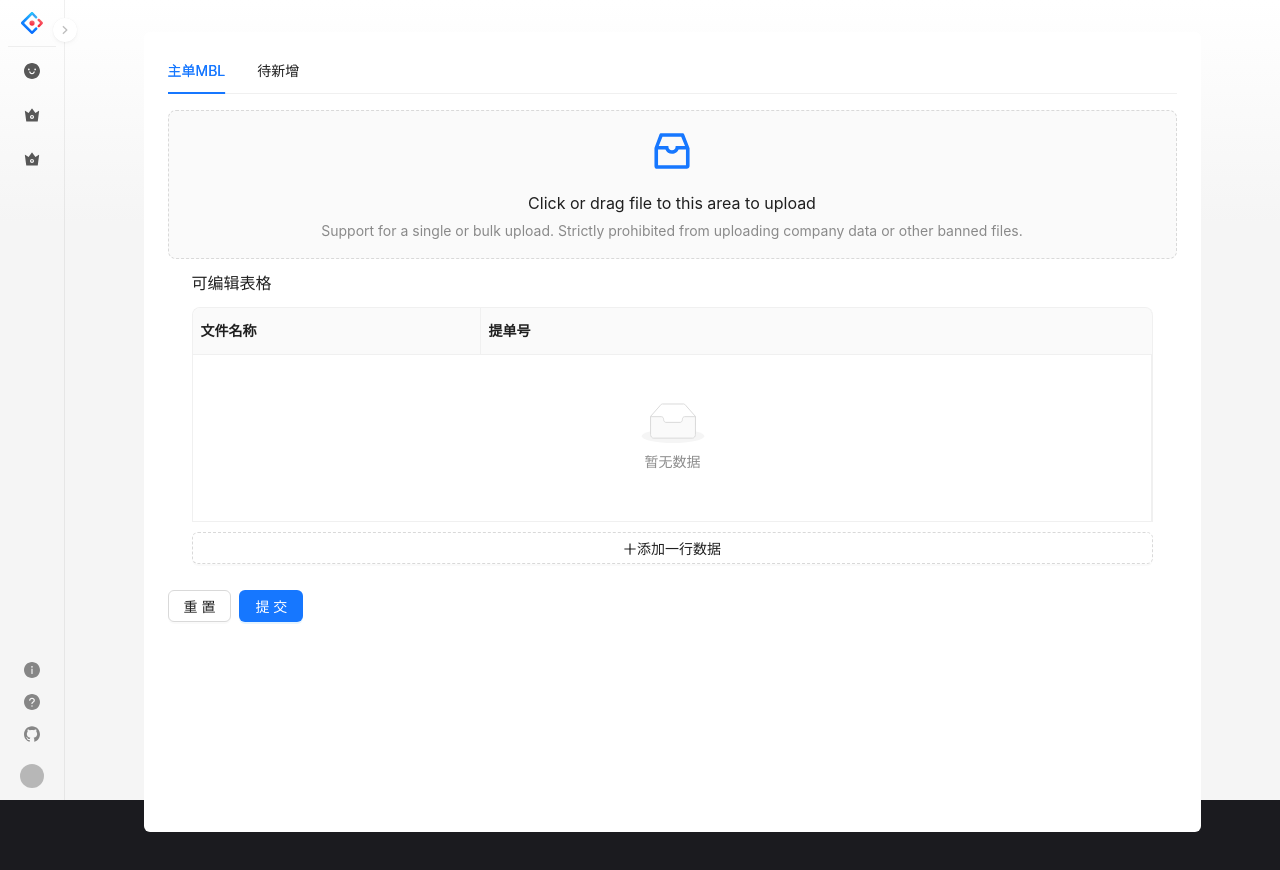
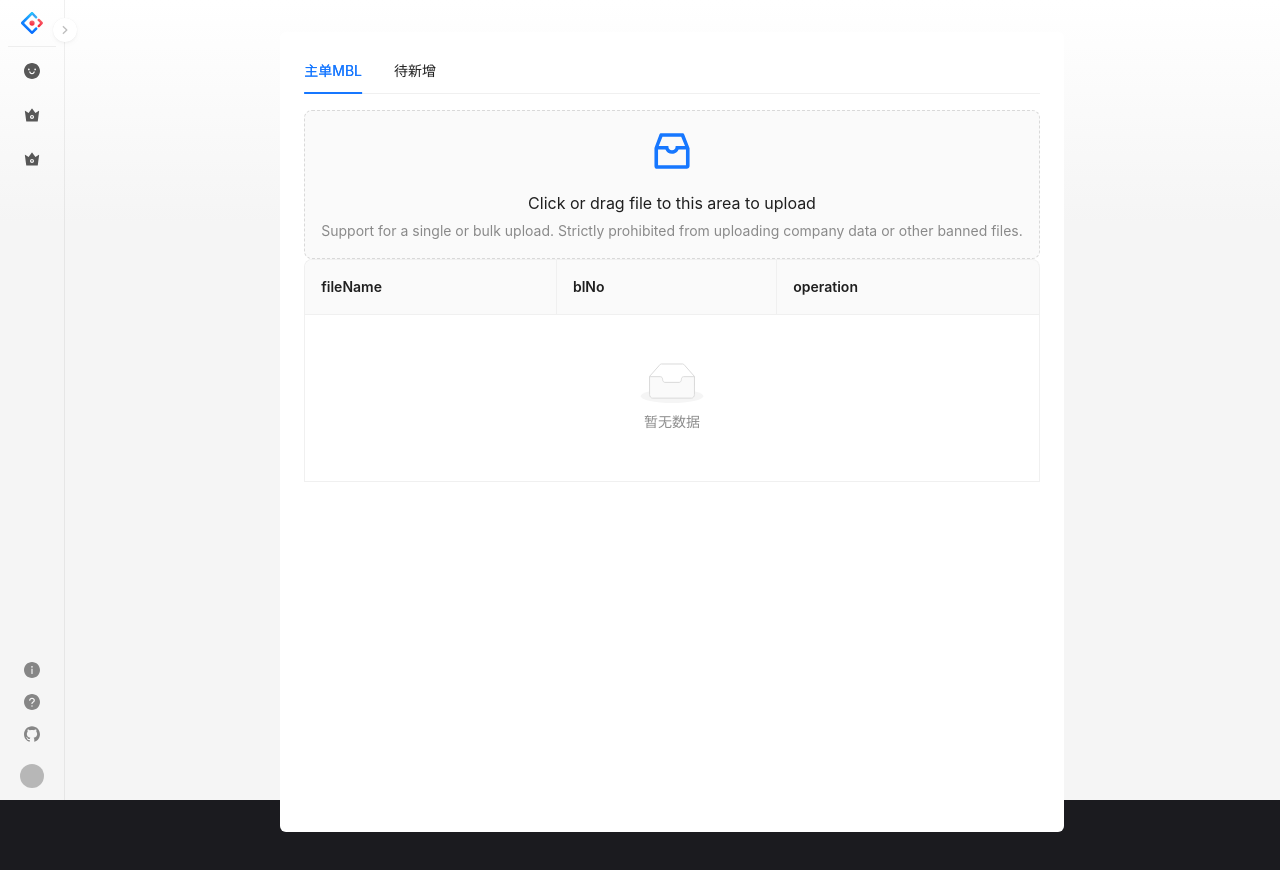
Before and after one commit to littebuns/electron, a React (Vite) app in the folder src/renderer/: page /ccsfileload in a window 1280 px wide. Shown: the top 870 px of the page. Built offline with nearby package versions, Linux system fonts and the light colour scheme.

Commit message:
editTable

```diff
--- a/src/renderer/src/pages/FileUpload/CCSUpload.tsx
+++ b/src/renderer/src/pages/FileUpload/CCSUpload.tsx
@@ -16,7 +16,7 @@ const CCSUpload = () => {
     customRequest: async (info) => {
       console.log(info);
       const { data } = await fileJudge(info.file);
-      fileState.uploadData = [...fileState.uploadData, { fileName: (info.file as any).name, blNo: data }]
+      fileState.uploadData = [...fileState.uploadData, {    id: Date.now(), fileName: (info.file as any).name, blNo: data }]
       console.log(data);
     },
     onChange(info) {
--- a/src/renderer/src/pages/FileUpload/UploadTable.tsx
+++ b/src/renderer/src/pages/FileUpload/UploadTable.tsx
@@ -1,71 +1,196 @@
-import type {
-    ProColumns,
-    ProFormInstance
-} from '@ant-design/pro-components';
-import {
-    CellEditorTable,
-    ProForm
-} from '@ant-design/pro-components';
-import React, { useRef } from 'react';
+import type { GetRef, InputRef, TableProps } from 'antd';
+import { Form, Input, Popconfirm, Table } from 'antd';
+import React, { useContext, useEffect, useRef, useState } from 'react';
 import { useSnapshot } from 'valtio';
 import { fileState } from './CCSFileLoad';
 
-type DataSourceType = {
-    id: React.Key;
-    fileName?: string;
-    blNo?: string;
+type FormInstance<T> = GetRef<typeof Form<T>>;
+
+const EditableContext = React.createContext<FormInstance<any> | null>(null);
+
+interface Item {
+    key: string;
+    name: string;
+    age: string;
+    address: string;
+}
+
+interface EditableRowProps {
+    index: number;
+}
+
+const EditableRow: React.FC<EditableRowProps> = ({ index, ...props }) => {
+    const [form] = Form.useForm();
+    return (
+        <Form form={form} component={false}>
+            <EditableContext.Provider value={form}>
+                <tr {...props} />
+            </EditableContext.Provider>
+        </Form>
+    );
 };
 
+interface EditableCellProps {
+    title: React.ReactNode;
+    editable: boolean;
+    dataIndex: keyof Item;
+    record: Item;
+    handleSave: (record: Item) => void;
+}
 
-export default () => {
+const EditableCell: React.FC<React.PropsWithChildren<EditableCellProps>> = ({
+    title,
+    editable,
+    children,
+    dataIndex,
+    record,
+    handleSave,
+    ...restProps
+}) => {
+    const [editing, setEditing] = useState(false);
+    const inputRef = useRef<InputRef>(null);
+    const form = useContext(EditableContext)!;
 
-    const snapshot = useSnapshot(fileState); // 监控响应式状态的变化
+    useEffect(() => {
+        if (editing) {
+            inputRef.current?.focus();
+        }
+    }, [editing]);
 
-    const formRef = useRef<ProFormInstance<any>>(null);
+    const toggleEdit = () => {
+        setEditing(!editing);
+        form.setFieldsValue({ [dataIndex]: record[dataIndex] });
+    };
 
-    const columns: ProColumns<DataSourceType>[] = [
+    const save = async () => {
+        try {
+            const values = await form.validateFields();
+
+            toggleEdit();
+            handleSave({ ...record, ...values });
+        } catch (errInfo) {
+            console.log('Save failed:', errInfo);
+        }
+    };
+
+    let childNode = children;
+
+    if (editable) {
+        childNode = editing ? (
+            <Form.Item
+                style={{ margin: 0 }}
+                name={dataIndex}
+                rules={[{ required: true, message: `${title} is required.` }]}
+            >
+                <Input ref={inputRef} onPressEnter={save} onBlur={save} />
+            </Form.Item>
+        ) : (
+            <div
+                className="editable-cell-value-wrap"
+                style={{ paddingInlineEnd: 24 }}
+                onClick={toggleEdit}
+            >
+                {children}
+            </div>
+        );
+    }
+
+    return <td {...restProps}>{childNode}</td>;
+};
+
+interface DataType {
+    key: React.Key;
+    name: string;
+    age: string;
+    address: string;
+}
+
+type ColumnTypes = Exclude<TableProps<DataType>['columns'], undefined>;
+
+const UploadTable: React.FC = () => {
+
+    const dataSource = useSnapshot(fileState.uploadData);
+
+
+    const handleDelete = (key: React.Key) => {
+        const newData = dataSource.filter((item) => item.key !== key);
+        fileState.uploadData = newData;
+    };
+
+    const defaultColumns: (ColumnTypes[number] & { editable?: boolean; dataIndex: string })[] = [
+
         {
-            title: '文件名称',
+            title: 'fileName',
             dataIndex: 'fileName',
-            formItemProps: () => {
-                return {
-                    rules: [{ required: true, message: '此项为必填项' }],
-                };
-            },
-            width: '30%',
         },
         {
-            title: '提单号',
+            title: 'blNo',
             dataIndex: 'blNo',
-        }
+            width: '30%',
+            editable: true,
+        },
+        {
+            title: 'ossUrl',
+            dataIndex: 'ossUrl',
+            hidden: true
+        },
+        {
+            title: 'operation',
+            dataIndex: 'operation',
+            render: (_, record) =>
+                dataSource.length >= 1 ? (
+                    <Popconfirm title="Sure to delete?" onConfirm={() => handleDelete(record.key)}>
+                        <a>Delete</a>
+                    </Popconfirm>
+                ) : null,
+        },
     ];
 
+    const handleSave = (row: DataType) => {
+        const newData = [...dataSource];
+        const index = newData.findIndex((item) => row.key === item.key);
+        const item = newData[index];
+        newData.splice(index, 1, {
+            ...item,
+            ...row,
+        });
+        fileState.uploadData = newData;
+    };
+
+    const components = {
+        body: {
+            row: EditableRow,
+            cell: EditableCell,
+        },
+    };
+
+    const columns = defaultColumns.map((col) => {
+        if (!col.editable) {
+            return col;
+        }
+        return {
+            ...col,
+            onCell: (record: DataType) => ({
+                record,
+                editable: col.editable,
+                dataIndex: col.dataIndex,
+                title: col.title,
+                handleSave,
+            }),
+        };
+    });
+
     return (
-        <ProForm<{
-            table: DataSourceType[];
-        }>
-            formRef={formRef}
-            initialValues={{
-                table: snapshot.uploadData,
-            }}
-            validateTrigger="onBlur"
-        >
-            <CellEditorTable<DataSourceType>
-                headerTitle="可编辑表格"
-                columns={columns}
-                rowKey="id"
-                scroll={{
-                    x: 960,
-                }}
-                value={snapshot.uploadData}
-                // onChange={setUploadData}
-                recordCreatorProps={{
-                    newRecordType: 'dataSource',
-                    record: () => ({
-                        id: Date.now(),
-                    }),
-                }}
+        <div>
+            <Table<DataType>
+                components={components}
+                rowClassName={() => 'editable-row'}
+                bordered
+                dataSource={dataSource}
+                columns={columns as ColumnTypes}
             />
-        </ProForm>
+        </div>
     );
 };
+
+export default UploadTable;
--- a/src/renderer/src/service/fileJudge/index.ts
+++ b/src/renderer/src/service/fileJudge/index.ts
@@ -12,3 +12,18 @@ export async function fileJudge(file: any) {
         }
     });
 }
+
+export async function batchUpload(files: File[]) {
+    const formData = new FormData();
+    files.forEach((file) => {
+        formData.append(`files`, file);
+    });
+    return request<any>({
+        url: `/ccsOrder/common/file/upload/batch`,
+        method: 'post',
+        data: formData,
+        headers: {
+            'Content-Type': 'multipart/form-data'
+        }
+    });
+}
```
